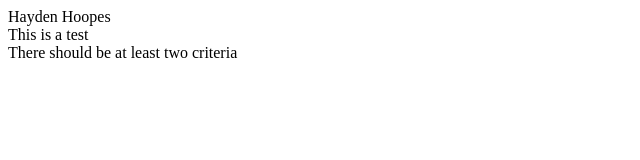
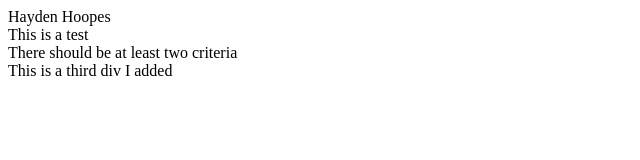
Before and after one commit to Bridgerland-web-dev/name-and-two-criteria-haydenhoopes, a plain HTML site: page index.html in a window 1280 px wide. Shown: the whole page, without its empty margins (0-640 px from the left). Drawn offline with Linux system fonts and the light colour scheme.

Commit message:
first attempt

```diff
--- a/index.html
+++ b/index.html
@@ -10,5 +10,6 @@
     <div id="name">Hayden Hoopes</div>
     <div class="criteria">This is a test</div>
     <div class="criteria">There should be at least two criteria</div>
+    <div class="criteria">This is a third div I added</div>
 </body>
 </html>
```
